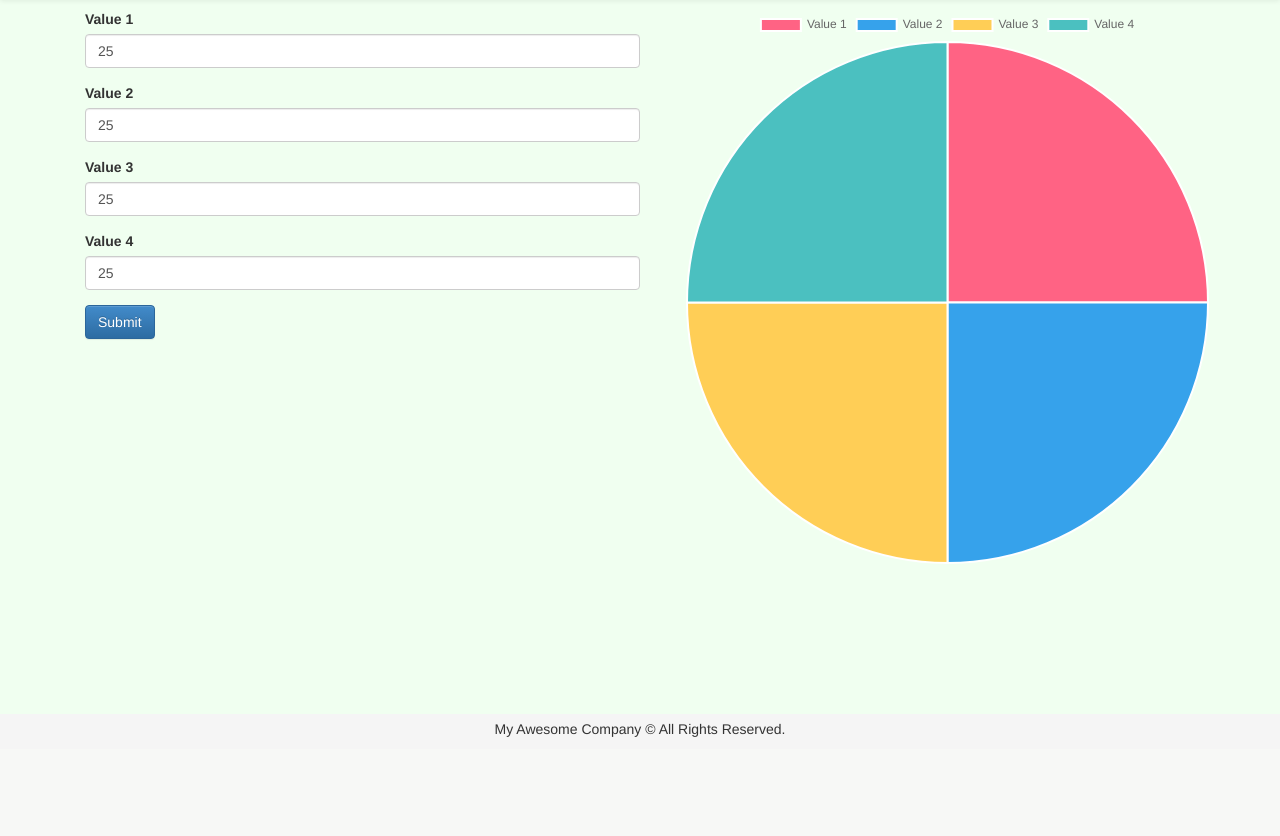
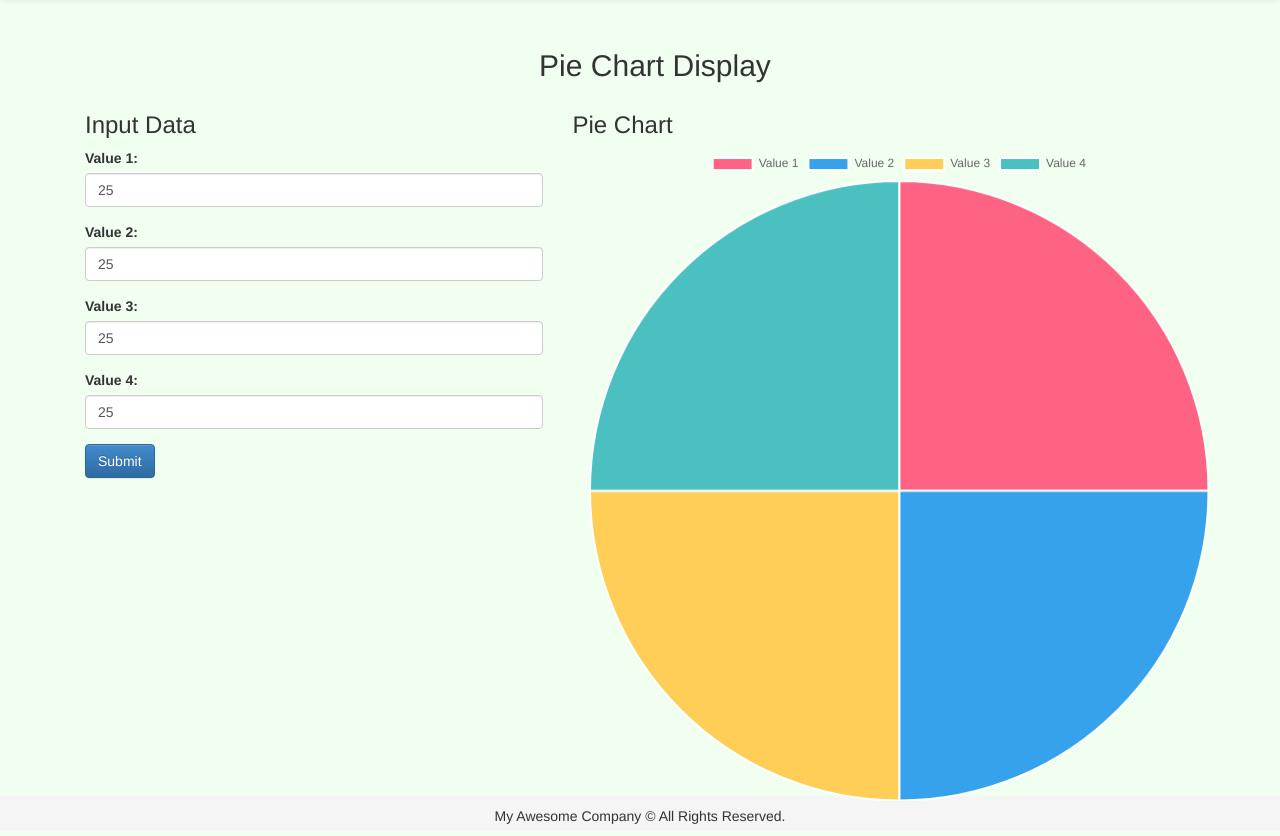
Before and after one commit to DaveY61/flask-mod-template, a Flask app: page /pie_chart in a window 1280 px wide. Shown: the part 51-887 px from the top of the page. Before the commit the page ends 788 px from the top, so only its background shows below. Run offline with Flask 3, Linux system fonts and the light colour scheme; some libraries are stand-ins or nearby versions.

Commit message:
Moved js to the html file, added style for page

```diff
--- a/app/modules/module_1/module.py
+++ b/app/modules/module_1/module.py
@@ -8,9 +8,11 @@ def pie_chart():
     values = {'value1': 25, 'value2': 25, 'value3': 25, 'value4': 25}
 
     if request.method == 'POST':
-        values['value1'] = int(request.form.get('value1', 0))
-        values['value2'] = int(request.form.get('value2', 0))
-        values['value3'] = int(request.form.get('value3', 0))
-        values['value4'] = int(request.form.get('value4', 0))
+        values = {
+            'value1': request.form.get('value1', 0),
+            'value2': request.form.get('value2', 0),
+            'value3': request.form.get('value3', 0),
+            'value4': request.form.get('value4', 0)
+        }
 
     return render_template('pages/pie_chart.html', values=values)
--- a/app/modules/module_1/templates/pages/pie_chart.html
+++ b/app/modules/module_1/templates/pages/pie_chart.html
@@ -3,30 +3,36 @@
 {% block title %}Pie Chart Display {{ config.PROJECT_NAME }}{% endblock %}
 
 {% block content %}
-<div class="container">
+<div class="container" style="margin-top: 20px;">
+    <h2 class="text-center">Pie Chart Display</h2>
     <div class="row">
-        <div class="col-md-6">
-            <form method="POST">
+        <!-- Left Panel (Form) -->
+        <div class="col-md-5 panel-container">
+            <h3>Input Data</h3>
+            <form method="post" action="{{ url_for('module_1.pie_chart') }}">
                 <div class="form-group">
-                    <label for="value1">Value 1</label>
-                    <input type="number" class="form-control" id="value1" name="value1" value="{{ values.value1 }}">
+                    <label for="value1">Value 1:</label>
+                    <input type="number" id="value1" name="value1" class="form-control" value="{{ values['value1'] }}" required>
                 </div>
                 <div class="form-group">
-                    <label for="value2">Value 2</label>
-                    <input type="number" class="form-control" id="value2" name="value2" value="{{ values.value2 }}">
+                    <label for="value2">Value 2:</label>
+                    <input type="number" id="value2" name="value2" class="form-control" value="{{ values['value2'] }}" required>
                 </div>
                 <div class="form-group">
-                    <label for="value3">Value 3</label>
-                    <input type="number" class="form-control" id="value3" name="value3" value="{{ values.value3 }}">
+                    <label for="value3">Value 3:</label>
+                    <input type="number" id="value3" name="value3" class="form-control" value="{{ values['value3'] }}" required>
                 </div>
                 <div class="form-group">
-                    <label for="value4">Value 4</label>
-                    <input type="number" class="form-control" id="value4" name="value4" value="{{ values.value4 }}">
+                    <label for="value4">Value 4:</label>
+                    <input type="number" id="value4" name="value4" class="form-control" value="{{ values['value4'] }}" required>
                 </div>
                 <button type="submit" class="btn btn-primary">Submit</button>
             </form>
         </div>
-        <div class="col-md-6">
+
+        <!-- Right Panel (Pie Chart) -->
+        <div class="col-md-7 panel-container">
+            <h3>Pie Chart</h3>
             <canvas id="pieChart"></canvas>
         </div>
     </div>
```
Also changed, not shown: app/modules/module_1/static/css/static.css (added, +21 -0 lines), app/modules/module_1/static/js/pie_chart.js (deleted, +0 -17 lines).
